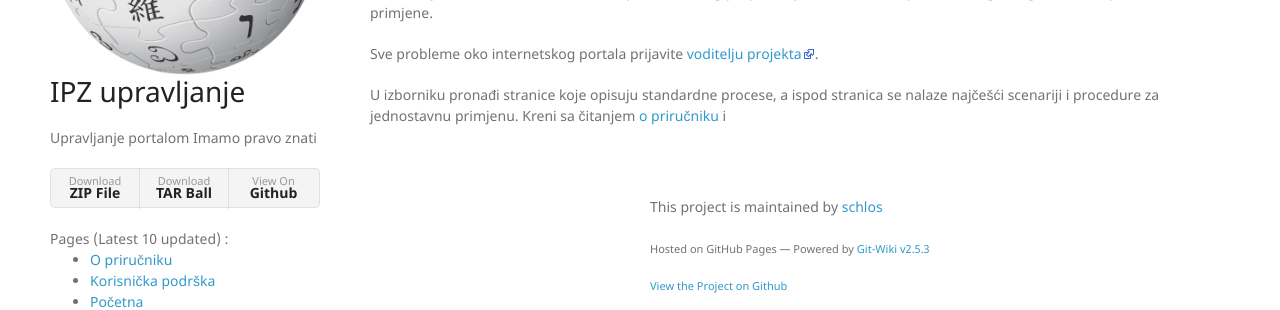
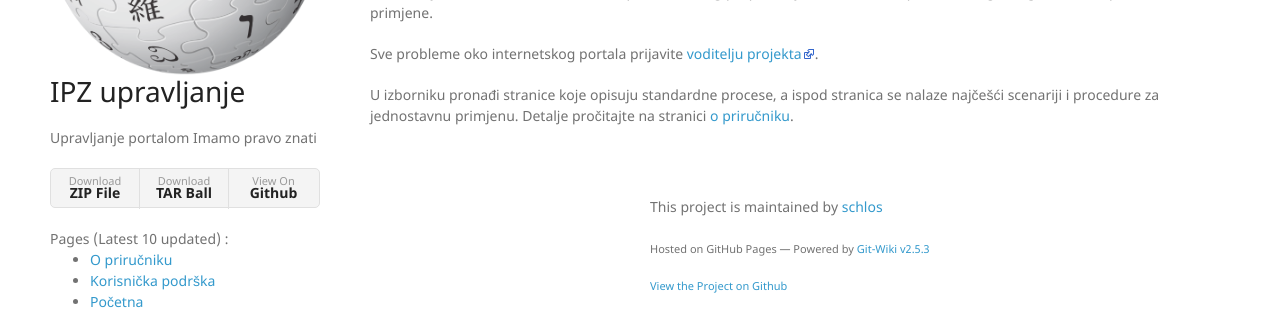
Before and after one commit to schlos/imamopravoznati-admin, a Jekyll site: the page built from wiki/main_page.md, in a window 1280 px wide. Shown: the part 220-530 px from the top of the page. Built offline with Jekyll 4.4.1, drawn with Linux system fonts in a browser that asks for light colours; nearby versions of some CDN libraries; emoji names are drawn with the system emoji font.

Commit message:
Update main_page.md

```diff
--- a/wiki/main_page.md
+++ b/wiki/main_page.md
@@ -9,4 +9,4 @@ Ove stranice daju detaljni uvid u strategiju upravljanja internetskim portalom I
 
 Sve probleme oko internetskog portala prijavite [voditelju projekta](https://codeforcroatia.org/projects/zahtjev_za_pravo_na_pristup_informacijama).
 
-U izborniku pronađi stranice koje opisuju standardne procese, a ispod stranica se nalaze najčešći scenariji i procedure za jednostavnu primjenu. Kreni sa čitanjem [o priručniku](/about) i
+U izborniku pronađi stranice koje opisuju standardne procese, a ispod stranica se nalaze najčešći scenariji i procedure za jednostavnu primjenu. Detalje pročitajte na stranici [o priručniku](/about).
```
